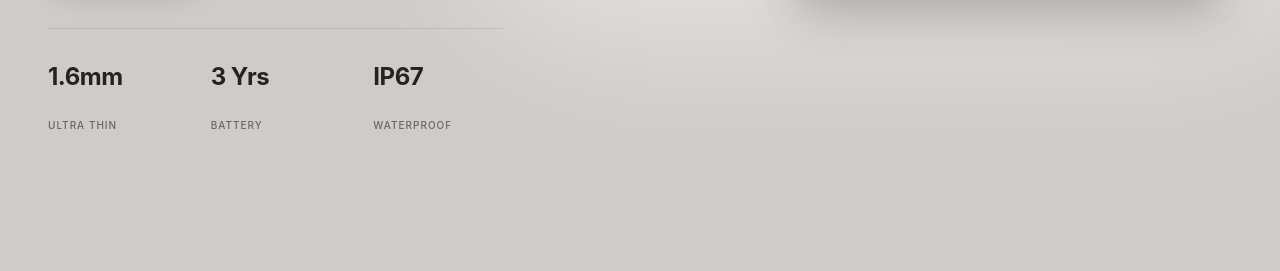
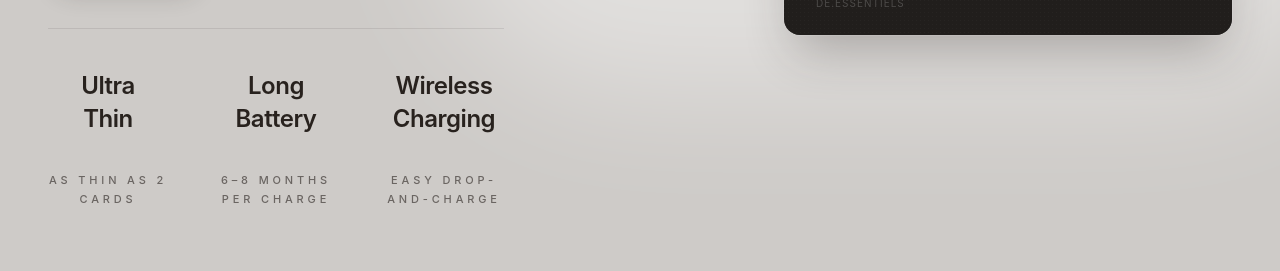
Before and after one commit to zayaaan-al/WaveKey, a plain HTML site: page index.html in a window 1280 px wide. Shown: the part 681-952 px from the top of the page. Drawn offline with nearby package versions, Linux system fonts and the light colour scheme.

Commit message:
features

```diff
--- a/index.html
+++ b/index.html
@@ -287,20 +287,42 @@
         </button>
       </div>
 
-      <div class="grid grid-cols-3 gap-8 border-t border-[#28221E]/10 pt-8">
-        <div>
-          <p class="text-2xl font-bold tracking-tight">1.6mm</p>
-          <p class="text-[10px] uppercase tracking-widest text-[#28221E]/60 font-medium mt-1">Ultra Thin</p>
-        </div>
-        <div>
-          <p class="text-2xl font-bold tracking-tight">3 Yrs</p>
-          <p class="text-[10px] uppercase tracking-widest text-[#28221E]/60 font-medium mt-1">Battery</p>
-        </div>
-        <div>
-          <p class="text-2xl font-bold tracking-tight">IP67</p>
-          <p class="text-[10px] uppercase tracking-widest text-[#28221E]/60 font-medium mt-1">Waterproof</p>
-        </div>
-      </div>
+      <div class="border-t border-[#28221E]/10 pt-10">
+  <div class="grid grid-cols-3 gap-12 text-center">
+
+    <!-- Feature 1 -->
+    <div class="flex flex-col items-center">
+      <p class="text-2xl font-semibold tracking-tight leading-snug">
+        Ultra <br>Thin
+      </p>
+      <p class="mt-3 text-[11px] uppercase tracking-[0.35em] text-[#28221E]/60 font-medium">
+        As thin as 2 cards
+      </p>
+    </div>
+
+    <!-- Feature 2 -->
+    <div class="flex flex-col items-center">
+      <p class="text-2xl font-semibold tracking-tight leading-snug">
+        Long Battery
+      </p>
+      <p class="mt-3 text-[11px] uppercase tracking-[0.35em] text-[#28221E]/60 font-medium">
+        6–8 months per charge
+      </p>
+    </div>
+
+    <!-- Feature 3 -->
+    <div class="flex flex-col items-center">
+      <p class="text-2xl font-semibold tracking-tight leading-snug">
+        Wireless Charging
+      </p>
+      <p class="mt-3 text-[11px] uppercase tracking-[0.35em] text-[#28221E]/60 font-medium">
+        Easy drop-and-charge
+      </p>
+    </div>
+
+  </div>
+</div>
+
     </div>
 
     <!-- Product Visual -->
```
